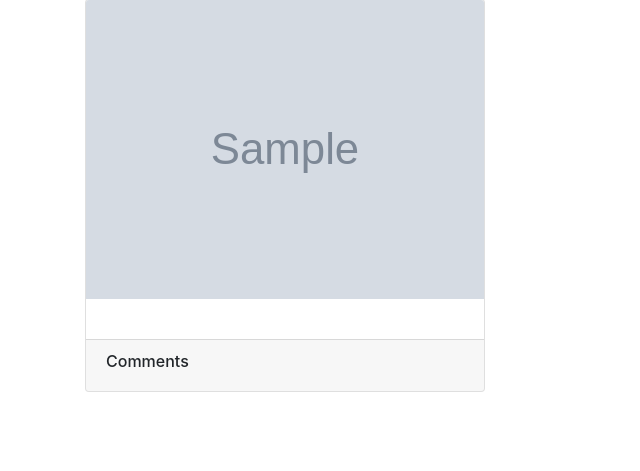
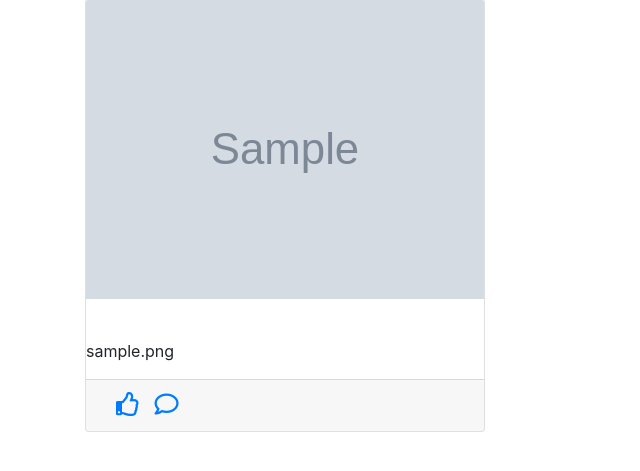
Before and after one commit to GabrielOduori/Instagram, a Django app: page /stream/ in a window 1280 px wide. Shown: the part 57-528 px from the top of the page, without its empty margins (0-640 px from the left). Run offline with Django 3.2, Linux system fonts and the light colour scheme; tables that the repository leaves empty hold one stand-in row (values such as "Sample post"); grey boxes marked "Sample" are stand-in pictures; some libraries are stand-ins or nearby versions.

Commit message:
Added two controls for like and comment on the image stream page

```diff
--- a/profiles/templates/images/stream.html
+++ b/profiles/templates/images/stream.html
@@ -9,10 +9,14 @@
         <div class="card" style="max-width: 400px">
             <img class="card-img-top" src="{{image.image.url}}" >
             <div class="card-body"></div>
+            <p>{{image.image_caption}}</p>
             <div class="card-footer">
-                <h6>Comments</h6>
+                <a href=""><i class="far fa-thumbs-up" style="font-size: x-large;margin-left: 10px;"></i></a>
+                <a href=""><i class="far fa-comment" style="font-size: x-large;margin-left: 10px;"></i></a>
+
             </div>
         </div>
+        <br>
     {% endfor %}
 </div>
 
```
